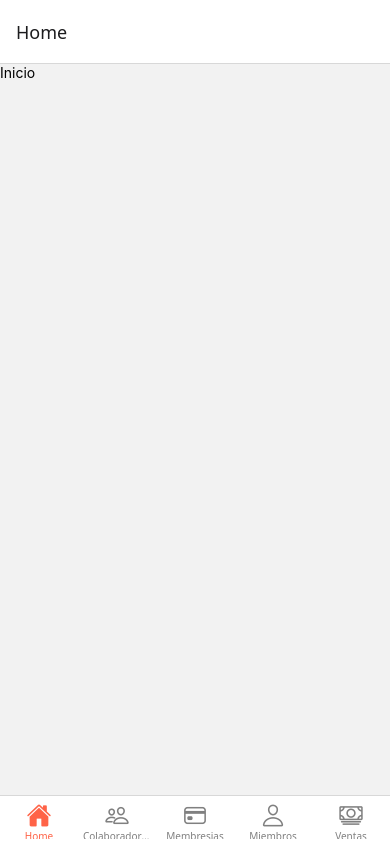
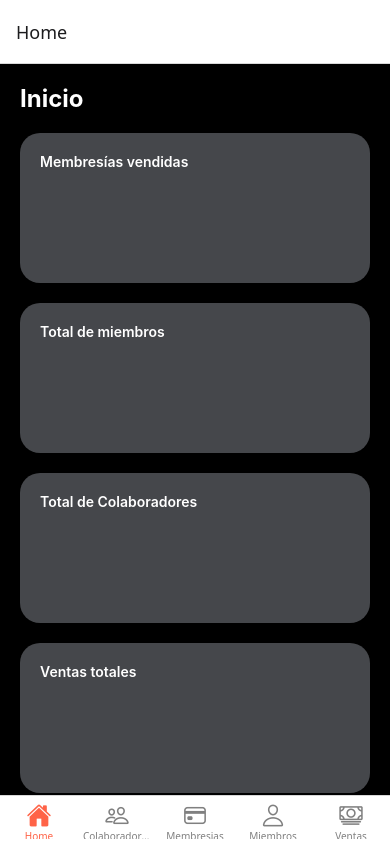
Before and after one commit to EnriqueLP0203/Time_Fit_Moble, a React Native app: screen /Home in a window 390 px wide. Built offline with nearby package versions, Linux system fonts and the light colour scheme.

Commit message:
cards del home

```diff
--- a/src/screen/home/ScreenHome.jsx
+++ b/src/screen/home/ScreenHome.jsx
@@ -3,14 +3,57 @@ import React from "react";
 
 export default function ScreenHome() {
   return (
-    <ScrollView>
-      <View>
-          <Text>Inicio</Text>
+    <ScrollView style={styles.container}>
+      <Text style={styles.title}>Inicio</Text>
+      <View style={styles.card}>
+        <Text style={styles.cardTitle}>Membresías vendidas</Text>
+        {/* Puedes agregar aquí un número, gráfico, etc */}
       </View>
+
+      <View style={styles.card}>
+        <Text style={styles.cardTitle}>Total de miembros</Text>
+      </View>
+
+      <View style={styles.card}>
+        <Text style={styles.cardTitle}>Total de Colaboradores</Text>
+      </View>
+
+      <View style={styles.card}>
+        <Text style={styles.cardTitle}>Ventas totales</Text>
+      </View>
+
     </ScrollView>
   );
 }
 
 const styles = StyleSheet.create({
-
+  container: {
+    flex: 1,
+    padding: 20,
+    backgroundColor: "#000000ff", // Fondo claro general
+  },
+  title: {
+    fontSize: 24,
+    fontWeight: "bold",
+    marginBottom: 20,
+    color: "#FFFFFF", // Título en blanco
+  },
+  card: {
+    backgroundColor: "#45474B",
+    borderRadius: 20,
+    padding: 20, // Espacio interno
+    marginBottom: 20,
+    width: "100%",
+    height: 150, // Altura fija para el card
+    shadowColor: "#000",
+    shadowOffset: { width: 0, height: 2 },
+    shadowOpacity: 0.2,
+    shadowRadius: 4,
+    elevation: 4, // Para Android
+  },
+  cardTitle: {
+    color: "#fff",
+    fontSize: 14,
+    fontWeight: "600",
+  },
 });
```
